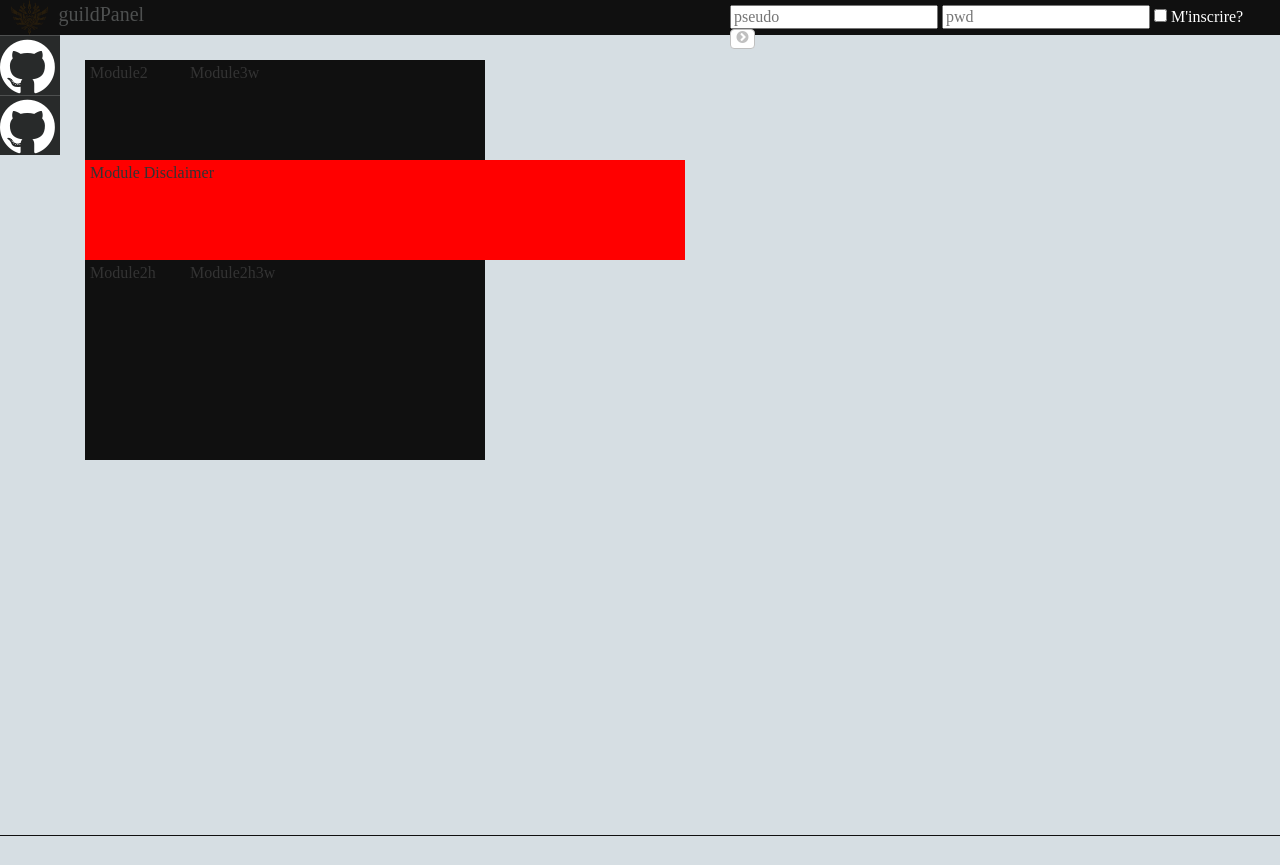
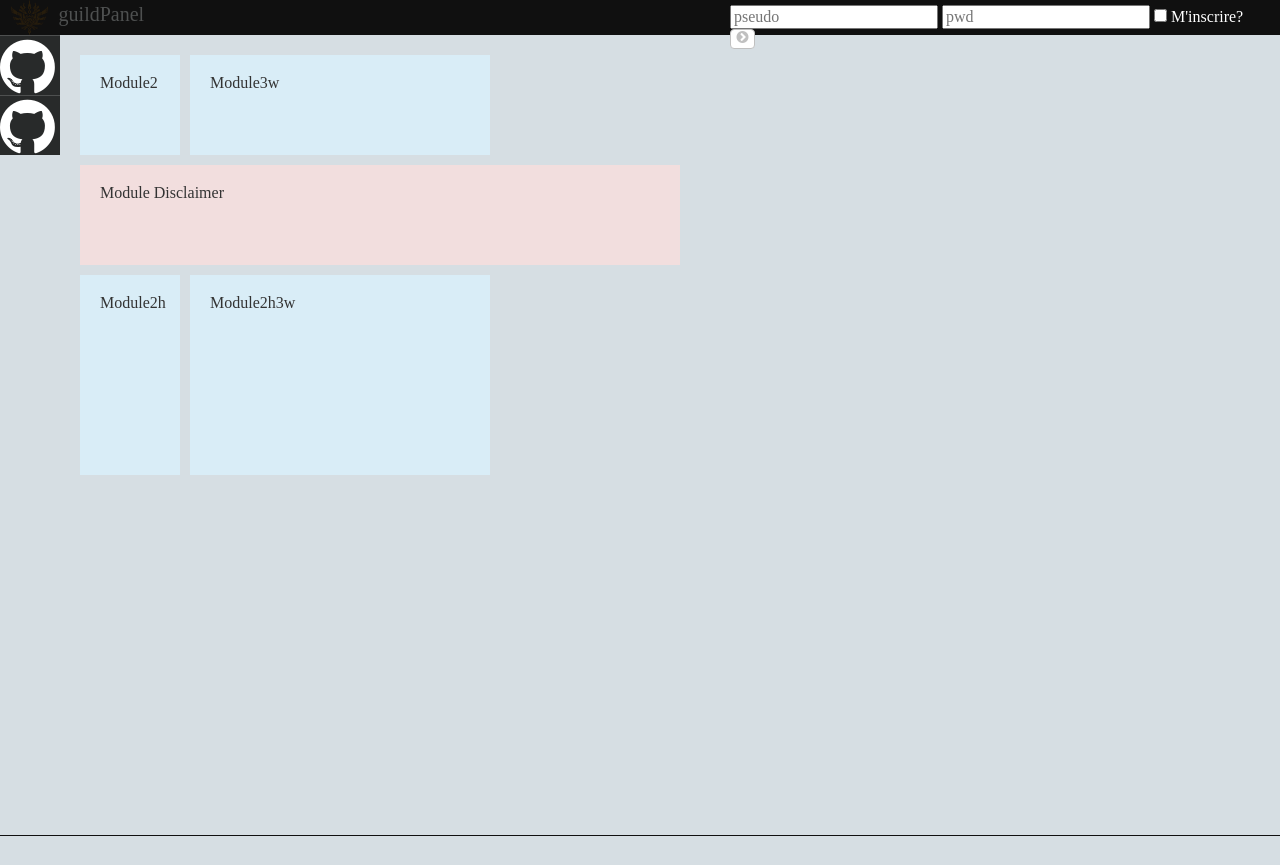
Before and after one commit to Golgarud/guildPanel, a PHP site: page / in a window 1280 px wide. Run offline with PHP 8.4, Linux system fonts and the light colour scheme; some libraries are stand-ins or nearby versions.

Commit message:
Nouvelle pallette couleurs contextuel (var.scss) + gutter(margin) panel + inset hovermenu module + dotted border hove rmodule

```diff
--- a/templates/guildPanel2015/css/global.css
+++ b/templates/guildPanel2015/css/global.css
@@ -1,4 +1,4 @@
-/* line 5, D:/Ruby22/lib/ruby/gems/2.2.0/gems/compass-core-1.0.3/stylesheets/compass/reset/_utilities.scss */
+/* line 5, ../../../../../../Ruby22-x64/lib/ruby/gems/2.2.0/gems/compass-core-1.0.3/stylesheets/compass/reset/_utilities.scss */
 html, body, div, span, applet, object, iframe,
 h1, h2, h3, h4, h5, h6, p, blockquote, pre,
 a, abbr, acronym, address, big, cite, code,
@@ -20,45 +20,45 @@ time, mark, audio, video {
   vertical-align: baseline;
 }
 
-/* line 22, D:/Ruby22/lib/ruby/gems/2.2.0/gems/compass-core-1.0.3/stylesheets/compass/reset/_utilities.scss */
+/* line 22, ../../../../../../Ruby22-x64/lib/ruby/gems/2.2.0/gems/compass-core-1.0.3/stylesheets/compass/reset/_utilities.scss */
 html {
   line-height: 1;
 }
 
-/* line 24, D:/Ruby22/lib/ruby/gems/2.2.0/gems/compass-core-1.0.3/stylesheets/compass/reset/_utilities.scss */
+/* line 24, ../../../../../../Ruby22-x64/lib/ruby/gems/2.2.0/gems/compass-core-1.0.3/stylesheets/compass/reset/_utilities.scss */
 ol, ul {
   list-style: none;
 }
 
-/* line 26, D:/Ruby22/lib/ruby/gems/2.2.0/gems/compass-core-1.0.3/stylesheets/compass/reset/_utilities.scss */
+/* line 26, ../../../../../../Ruby22-x64/lib/ruby/gems/2.2.0/gems/compass-core-1.0.3/stylesheets/compass/reset/_utilities.scss */
 table {
   border-collapse: collapse;
   border-spacing: 0;
 }
 
-/* line 28, D:/Ruby22/lib/ruby/gems/2.2.0/gems/compass-core-1.0.3/stylesheets/compass/reset/_utilities.scss */
+/* line 28, ../../../../../../Ruby22-x64/lib/ruby/gems/2.2.0/gems/compass-core-1.0.3/stylesheets/compass/reset/_utilities.scss */
 caption, th, td {
   text-align: left;
   font-weight: normal;
   vertical-align: middle;
 }
 
-/* line 30, D:/Ruby22/lib/ruby/gems/2.2.0/gems/compass-core-1.0.3/stylesheets/compass/reset/_utilities.scss */
+/* line 30, ../../../../../../Ruby22-x64/lib/ruby/gems/2.2.0/gems/compass-core-1.0.3/stylesheets/compass/reset/_utilities.scss */
 q, blockquote {
   quotes: none;
 }
-/* line 103, D:/Ruby22/lib/ruby/gems/2.2.0/gems/compass-core-1.0.3/stylesheets/compass/reset/_utilities.scss */
+/* line 103, ../../../../../../Ruby22-x64/lib/ruby/gems/2.2.0/gems/compass-core-1.0.3/stylesheets/compass/reset/_utilities.scss */
 q:before, q:after, blockquote:before, blockquote:after {
   content: "";
   content: none;
 }
 
-/* line 32, D:/Ruby22/lib/ruby/gems/2.2.0/gems/compass-core-1.0.3/stylesheets/compass/reset/_utilities.scss */
+/* line 32, ../../../../../../Ruby22-x64/lib/ruby/gems/2.2.0/gems/compass-core-1.0.3/stylesheets/compass/reset/_utilities.scss */
 a img {
   border: none;
 }
 
-/* line 116, D:/Ruby22/lib/ruby/gems/2.2.0/gems/compass-core-1.0.3/stylesheets/compass/reset/_utilities.scss */
+/* line 116, ../../../../../../Ruby22-x64/lib/ruby/gems/2.2.0/gems/compass-core-1.0.3/stylesheets/compass/reset/_utilities.scss */
 article, aside, details, figcaption, figure, footer, header, hgroup, main, menu, nav, section, summary {
   display: block;
 }
@@ -166,86 +166,96 @@ article, aside, details, figcaption, figure, footer, header, hgroup, main, menu,
   width: 10rem;
   height: 10rem;
   float: left;
+  margin: -0.5rem;
   z-index: 0;
-  background: #101010;
+  background: #d9edf7;
 }
 /* line 18, ../sass/board.scss */
+.module:hover {
+  border: 1px dotted grey;
+}
+/* line 20, ../sass/board.scss */
+.module:hover .module-content {
+  padding: 1.9rem;
+}
+/* line 23, ../sass/board.scss */
 .module:hover .module-option {
   display: block;
   z-index: 20;
 }
-/* line 24, ../sass/board.scss */
+/* line 29, ../sass/board.scss */
 .module.module-disclaimer {
-  background: red;
+  background: #f2dede;
 }
-/* line 27, ../sass/board.scss */
+/* line 33, ../sass/board.scss */
 .module.module-icon {
   background: none;
 }
-/* line 30, ../sass/board.scss */
+/* line 36, ../sass/board.scss */
 .module.module-2w {
   width: 20rem;
 }
-/* line 33, ../sass/board.scss */
+/* line 39, ../sass/board.scss */
 .module.module-3w {
   width: 30rem;
 }
-/* line 36, ../sass/board.scss */
+/* line 42, ../sass/board.scss */
 .module.module-4w {
   width: 40rem;
 }
-/* line 39, ../sass/board.scss */
+/* line 45, ../sass/board.scss */
 .module.module-2h {
   height: 20rem;
 }
-/* line 42, ../sass/board.scss */
+/* line 48, ../sass/board.scss */
 .module.module-3h {
   height: 30rem;
 }
-/* line 45, ../sass/board.scss */
+/* line 51, ../sass/board.scss */
 .module.module-4h {
   height: 40rem;
 }
-/* line 49, ../sass/board.scss */
+/* line 55, ../sass/board.scss */
 .module .module-content {
-  padding: 0.5rem;
+  padding: 2rem;
   height: 100%;
   width: 100%;
   display: block;
   float: left;
 }
-/* line 56, ../sass/board.scss */
+/* line 62, ../sass/board.scss */
 .module .module-option {
   position: absolute;
-  top: -1.7rem;
+  top: 0rem;
   left: 0;
   min-width: 5rem;
   display: none;
   background-color: lightgrey;
 }
-/* line 63, ../sass/board.scss */
-.module .module-option .fa-arrows {
+/* line 69, ../sass/board.scss */
+.module .module-option .fa-arrows,
+.module .module-option .fa-thumb-tack {
   display: none;
 }
 
-/* line 69, ../sass/board.scss */
+/* line 76, ../sass/board.scss */
 .module:hover {
   /*Some cool hover style*/
 }
 
-/* line 73, ../sass/board.scss */
+/* line 80, ../sass/board.scss */
 .module2 {
   width: 20rem;
   height: 20rem;
 }
 
-/* line 78, ../sass/board.scss */
+/* line 85, ../sass/board.scss */
 .module-little {
   width: 5rem;
   height: 5rem;
 }
 
-/* line 83, ../sass/board.scss */
+/* line 90, ../sass/board.scss */
 .module.is-dragging,
 .module.is-positioning-post-drag {
   border-color: white;
--- a/templates/guildPanel2015/js/board.js
+++ b/templates/guildPanel2015/js/board.js
@@ -2,27 +2,30 @@ $(document).ready(function () {
 	var modWidth = $('#main-board').width() - ($('#main-board').width() % 100);
 	$('.module-disclaimer').width(modWidth);
 	$('#main-board').width(modWidth);
-	var $board = $('#main-board').packery({
+	var board = $('#main-board').packery({
 		columnWidth: 100,
 		rowHeight: 100,
-		itemSelector: '.module'
+		itemSelector: '.module',
+		gutter:10,
 	});
 
-	$board.find('.module').each(function (i, itemElem) {
+	board.find('.module').each(function (i, itemElem) {
 		var draggie = new Draggabilly(itemElem);
-		$board.packery('bindDraggabillyEvents', draggie);
+		board.packery('bindDraggabillyEvents', draggie);
 	});
 
 	$('.module-option .fa-close').on('click',function(){
 		$(this).parents('.module').remove();
 	});
 	$('.module-option .fa-thumb-tack').on('click',function(){
-		$('#board').packery('stamp',$(this).parents('.module'));
+		console.log('fixé');
+		$(this).parents('.module').draggabilly('disable');
 		$(this).hide();
 		$(this).parent().children('.fa-arrows').show();
 	});
 	$('.module-option .fa-arrows').on('click',function(){
-		$('#board').packery('stamp',$(this).parents('.module'));
+		console.log('draggable');
+		$(this).parents('.module').draggabilly('enable');
 		$(this).hide();
 		$(this).parent().children('.fa-thumb-tack').show();
 	});
--- a/templates/guildPanel2015/sass/board.scss
+++ b/templates/guildPanel2015/sass/board.scss
@@ -11,10 +11,15 @@
 	width: 10rem;
 	height: 10rem;
 	float: left;
+	margin:-0.5rem;
 	z-index: 0;
-	background: $darker-color;
+	background:$info;
 	//events
 	&:hover {
+		border: 1px dotted grey;
+		.module-content {
+			padding: 1.9rem;
+		}
 		.module-option {
 			display: block;
 			z-index: 20;
@@ -22,7 +27,8 @@
 	}
 	//module sizer
 	&.module-disclaimer {
-		background: red;
+		//
+		background:$danger;
 	}
 	&.module-icon {
 		background: none;
@@ -47,7 +53,7 @@
 	}
 	//inside module element
 	.module-content {
-		padding: 0.5rem;
+		padding: 2rem;
 		height: 100%;
 		width: 100%;
 		display: block;
@@ -55,13 +61,14 @@
 	}
 	.module-option {
 		position: absolute;
-		top: -1.7rem;
+		top: 0rem;
 		left: 0;
 		min-width: 5rem;
 		display: none;
 		background-color: lightgrey;
-		.fa-arrows {
-			display:none;
+		.fa-arrows,
+		.fa-thumb-tack {
+			display: none;
 		}
 	}
 }
--- a/templates/guildPanel2015/sass/var.scss
+++ b/templates/guildPanel2015/sass/var.scss
@@ -1,20 +1,22 @@
-$main-color : #D6DEE3;
-$lighter-color : #303030;
-$darker-color : #101010;
-
+$main-color: #D6DEE3;
+$lighter-color: #303030;
+$darker-color: #101010;
 //Gradient menu variable
-$startlight : #4E5050;
-$startdark : #282A2A;
-
-$endlight : #282A2A;
-$enddark : #4E5050;
-
+$startlight: #4E5050;
+$startdark: #282A2A;
+$endlight: #282A2A;
+$enddark: #4E5050;
 //font color
-$fCBase : $endlight;
-$fCContent : $darker-color;
-$fCMenu : $startlight;
-
+$fCBase: $endlight;
+$fCContent: $darker-color;
+$fCMenu: $startlight;
 // btn color
 $auth-btn-color: white;
 $auth-btn-border: silver;
 $auth-icon-color: silver;
+//contextual color
+$primary: #337ab7;
+$success:#dff0d8;
+$info:#d9edf7;
+$warning:#fcf8e3;
+$danger:#f2dede;
```
Also changed, not shown: templates/guildPanel2015/css/board.css (+30 -20 lines).
